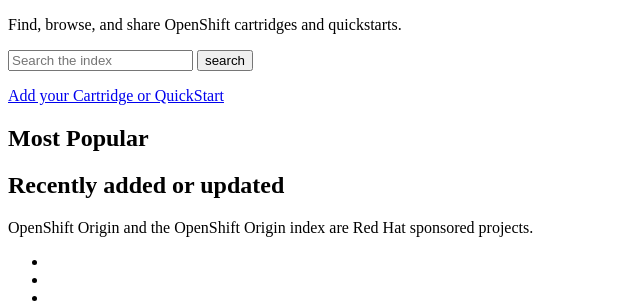
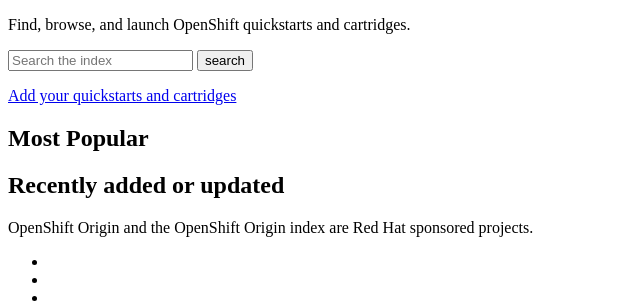
Before and after one commit to openshift/oo-index, a Flask app: template wsgi/templates/index.html in a window 1280 px wide. Shown: the part 194-499 px from the top of the page, without its empty margins (0-640 px from the left). Run offline with Flask 2, Linux system fonts and the light colour scheme; the template is opened without the code that fills it, so the values that code supplies are empty.

Commit message:
Update index.html

```diff
--- a/wsgi/templates/index.html
+++ b/wsgi/templates/index.html
@@ -4,10 +4,10 @@
 	<div class="row sub-header">
 		<div class="col-xs-12 col-md-6 col-md-offset-3">
 			<p>
-				Find, browse, and share OpenShift cartridges and quickstarts.
+				Find, browse, and launch OpenShift quickstarts and cartridges.
 			</p>
 			{% include 'partials/search_form.html' %}
-			<p><a href="/add">Add your Cartridge or QuickStart</a></p>
+			<p><a href="/add">Add your quickstarts and cartridges</a></p>
 		</div>
 	</div>
 
```
